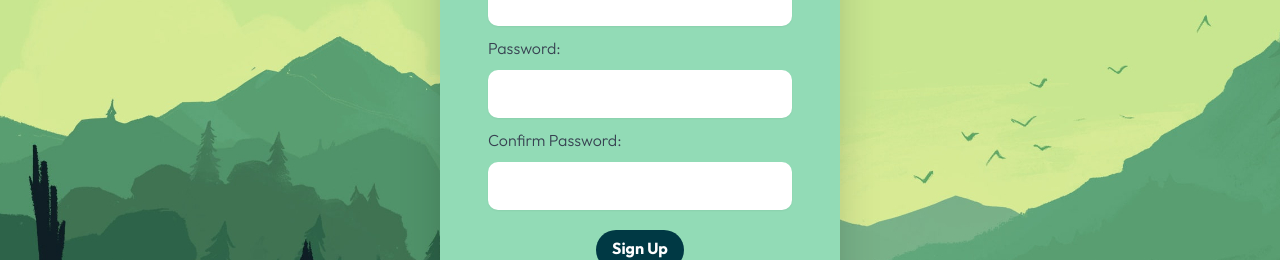
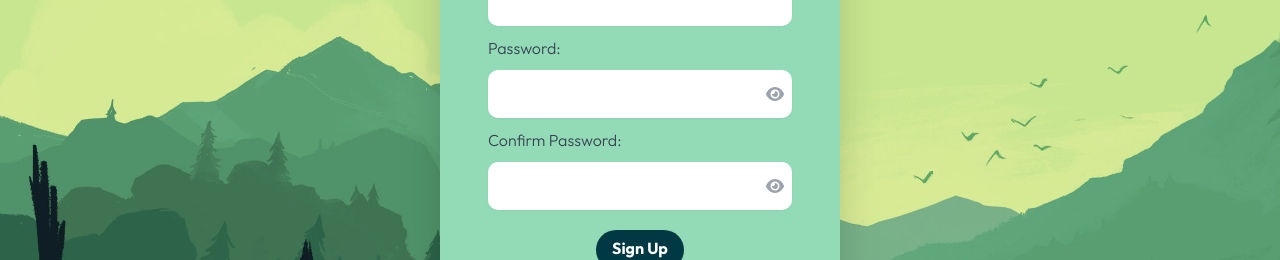
Before and after one commit to Sudhi27Krishna/Exam-Seat-Arrangement-System, a React (Create React App) app: page /register in a window 1280 px wide. Shown: the part 358-618 px from the top of the page. Built offline with nearby package versions, Linux system fonts and the light colour scheme.

Commit message:
Added eye button to toggle password visibility

```diff
--- a/src/components/Login.jsx
+++ b/src/components/Login.jsx
@@ -1,6 +1,6 @@
 import { useRef, useState, useEffect } from "react";
 import { Link, useNavigate, useLocation } from 'react-router-dom';
-import { faExclamationCircle } from "@fortawesome/free-solid-svg-icons";
+import { faExclamationCircle, faEye, faEyeSlash } from "@fortawesome/free-solid-svg-icons";
 import { FontAwesomeIcon } from "@fortawesome/react-fontawesome";
 import axios from '../api/axios';
 import useAuth from "../hooks/useAuth";
@@ -14,10 +14,11 @@ export default function Login() {
     const { setAuth } = useAuth();
     const userRef = useRef();
     const errRef = useRef();
-
+    const [showPwd, setShowPwd] = useState(false);
     const [user, setUser] = useState('');
     const [pwd, setPwd] = useState('');
     const [errMsg, setErrMsg] = useState('');
+    const [pwdFocus, setPwdFocus] = useState(false);
 
     useEffect(() => {
         userRef.current.focus();
@@ -26,6 +27,10 @@ export default function Login() {
     useEffect(() => {
         setErrMsg('');
     }, [user, pwd])
+
+    const toggleShowPwd = () => {
+        setShowPwd(!showPwd);
+    };
 
     const handleSubmit = async (e) => {
         e.preventDefault();
@@ -84,18 +89,25 @@ export default function Login() {
                     </div>
                     <div>
                         <label className="block text-gray-700 font-Outfit-Light mb-2" htmlFor="password">Password</label>
+                        <div className={`flex flex-row items-center w-full h-12 rounded-[10px] shadow-sm ${pwdFocus ? " border-blue-500 ring ring-blue-500 ring-opacity-50" : "border-gray-300"}`}>
                             <input
-                            className="block w-full h-12 px-3 py-2 rounded-[10px] shadow-sm border-gray-300 focus:outline-none focus:border-blue-500 focus:ring focus:ring-blue-500 focus:ring-opacity-50"
-                            type="password"
+                                className="h-12 w-full px-3 py-2 rounded-l-[10px] outline-none"
+                                type={showPwd ? 'text' : 'password'}
                                 id="password"
                                 onChange={(e) => setPwd(e.target.value)}
+                                onFocus={() => setPwdFocus(true)}
+                                onBlur={() => setPwdFocus(false)}
                                 value={pwd}
                                 required
                                 placeholder="Enter your password" />
+                            <div className="flex bg-white w-10 h-12 rounded-r-[10px] items-center justify-center">
+                                <FontAwesomeIcon icon={showPwd ? faEyeSlash : faEye} className="text-gray-400 cursor-pointer border-gray-300" onClick={toggleShowPwd} />
+                            </div>
+                        </div>
                     </div>
                     <div className="flex justify-center items-center pt-5 ">
                         <button
-                            className="bg-green-medium hover:bg-green-light text-white font-Outfit-Bold py-2 px-4 rounded-[20px] focus:outline-none focus:shadow-outline"
+                            className="bg-green-medium hover:bg-green-light text-white font-Outfit-Bold py-2 px-4 rounded-[20px] focus:outline-none focus:shadow-outline select-none"
                             type="submit">
                             Sign In
                         </button>
--- a/src/components/Register.jsx
+++ b/src/components/Register.jsx
@@ -1,5 +1,5 @@
 import { useRef, useState, useEffect } from "react";
-import { faCheck, faTimes, faInfoCircle, faExclamationCircle } from "@fortawesome/free-solid-svg-icons";
+import { faCheck, faTimes, faInfoCircle, faExclamationCircle, faEye, faEyeSlash } from "@fortawesome/free-solid-svg-icons";
 import { FontAwesomeIcon } from "@fortawesome/react-fontawesome";
 import axios from '../api/axios';
 import { Link, useNavigate } from "react-router-dom";
@@ -14,6 +14,8 @@ const Register = () => {
     const userRef = useRef();
     const errRef = useRef();
     const emailRef = useRef();
+    const [showPwd, setShowPwd] = useState(false);
+    const [showConfirmPwd, setShowConfirmPwd] = useState(false);
 
     const [user, setUser] = useState('');
     const [validName, setValidName] = useState(false);
@@ -57,6 +59,15 @@ const Register = () => {
     useEffect(() => {
         setErrMsg('');
     }, [user, pwd, matchPwd])
+
+    const toggleShowPwd = () => {
+        setShowPwd(!showPwd);
+    };
+
+    const toggleShowConfirmPwd = () => {
+        setShowConfirmPwd(!showConfirmPwd);
+    };
+
 
     const handleSubmit = async (e) => {
         e.preventDefault();
@@ -164,8 +175,10 @@ const Register = () => {
                             <FontAwesomeIcon icon={faCheck} className={validPwd ? "text-green-500 ml-3" : "collapse"} />
                             <FontAwesomeIcon icon={faTimes} className={validPwd || !pwd ? "collapse" : "text-red-500 ml-1"} />
                         </label>
+                        <div className={`flex flex-row items-center w-full h-12 rounded-[10px] shadow-sm ${pwdFocus ? " border-blue-500 ring ring-blue-500 ring-opacity-50" : "border-gray-300"}`}>
                             <input
-                            type="password"
+                                className="h-12 w-full px-3 py-2 rounded-l-[10px] outline-none"
+                                type={showPwd ? 'text' : 'password'}
                                 id="password"
                                 onChange={(e) => setPwd(e.target.value)}
                                 value={pwd}
@@ -174,8 +187,11 @@ const Register = () => {
                                 aria-describedby="pwdnote"
                                 onFocus={() => setPwdFocus(true)}
                                 onBlur={() => setPwdFocus(false)}
-                            className="block w-full h-12 px-3 py-2 rounded-[10px] shadow-sm border-gray-300 focus:outline-none focus:border-blue-500 focus:ring focus:ring-blue-500 focus:ring-opacity-50"
                             />
+                            <div className="flex bg-white w-10 h-12 rounded-r-[10px] items-center justify-center">
+                                <FontAwesomeIcon icon={showPwd ? faEyeSlash : faEye} className="text-gray-400 cursor-pointer border-gray-300" onClick={toggleShowPwd} />
+                            </div>
+                        </div>
                         <p id="pwdnote" className={pwdFocus && !validPwd ? "text-xs rounded-lg bg-red-200 text-red-600 p-1 mt-[5px] relative" : "absolute left-[-9999px]"}>
                             <FontAwesomeIcon icon={faInfoCircle} className="mr-1 text-red-600" />
                             8 to 24 characters.<br />
@@ -190,8 +206,10 @@ const Register = () => {
                             <FontAwesomeIcon icon={faCheck} className={validMatch && matchPwd ? "text-green-500 ml-3" : "collapse"} />
                             <FontAwesomeIcon icon={faTimes} className={validMatch || !matchPwd ? "collapse" : "text-red-500 ml-1"} />
                         </label>
+                        <div className={`flex flex-row items-center w-full h-12 rounded-[10px] shadow-sm ${matchFocus ? " border-blue-500 ring ring-blue-500 ring-opacity-50" : "border-gray-300"}`}>
                             <input
-                            type="password"
+                                className="h-12 w-full px-3 py-2 rounded-l-[10px] outline-none"
+                                type={showConfirmPwd ? 'text' : 'password'}
                                 id="confirm_pwd"
                                 onChange={(e) => setMatchPwd(e.target.value)}
                                 value={matchPwd}
@@ -200,8 +218,11 @@ const Register = () => {
                                 aria-describedby="confirmnote"
                                 onFocus={() => setMatchFocus(true)}
                                 onBlur={() => setMatchFocus(false)}
-                            className="block w-full h-12 px-3 py-2 rounded-[10px] shadow-sm border-gray-300 focus:outline-none focus:border-blue-500 focus:ring focus:ring-blue-500 focus:ring-opacity-50"
                             />
+                            <div className="flex bg-white w-10 h-12 rounded-r-[10px] items-center justify-center">
+                                <FontAwesomeIcon icon={showConfirmPwd ? faEyeSlash : faEye} className="text-gray-400 cursor-pointer border-gray-300" onClick={toggleShowConfirmPwd} />
+                            </div>
+                        </div>
                         <p id="confirmnote" className={matchFocus && !validMatch ? "text-xs rounded-lg bg-red-200 text-red-600 p-1 mt-[5px] relative" : "absolute left-[-9999px]"}>
                             <FontAwesomeIcon icon={faInfoCircle} className="mr-1 text-red-600" />
                             Must match the first password input field.
```
Lines whose indentation alone changed are shown as unchanged.
